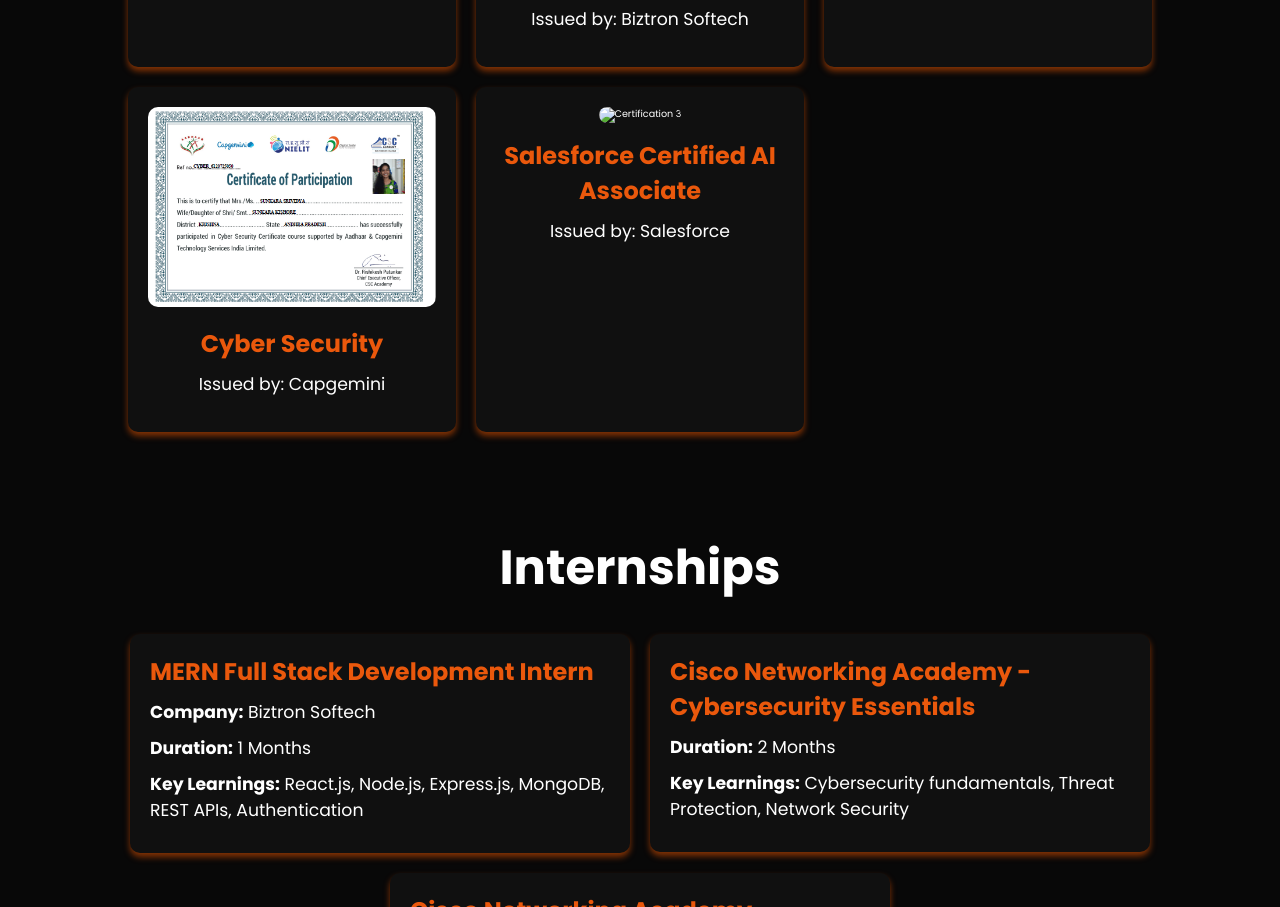
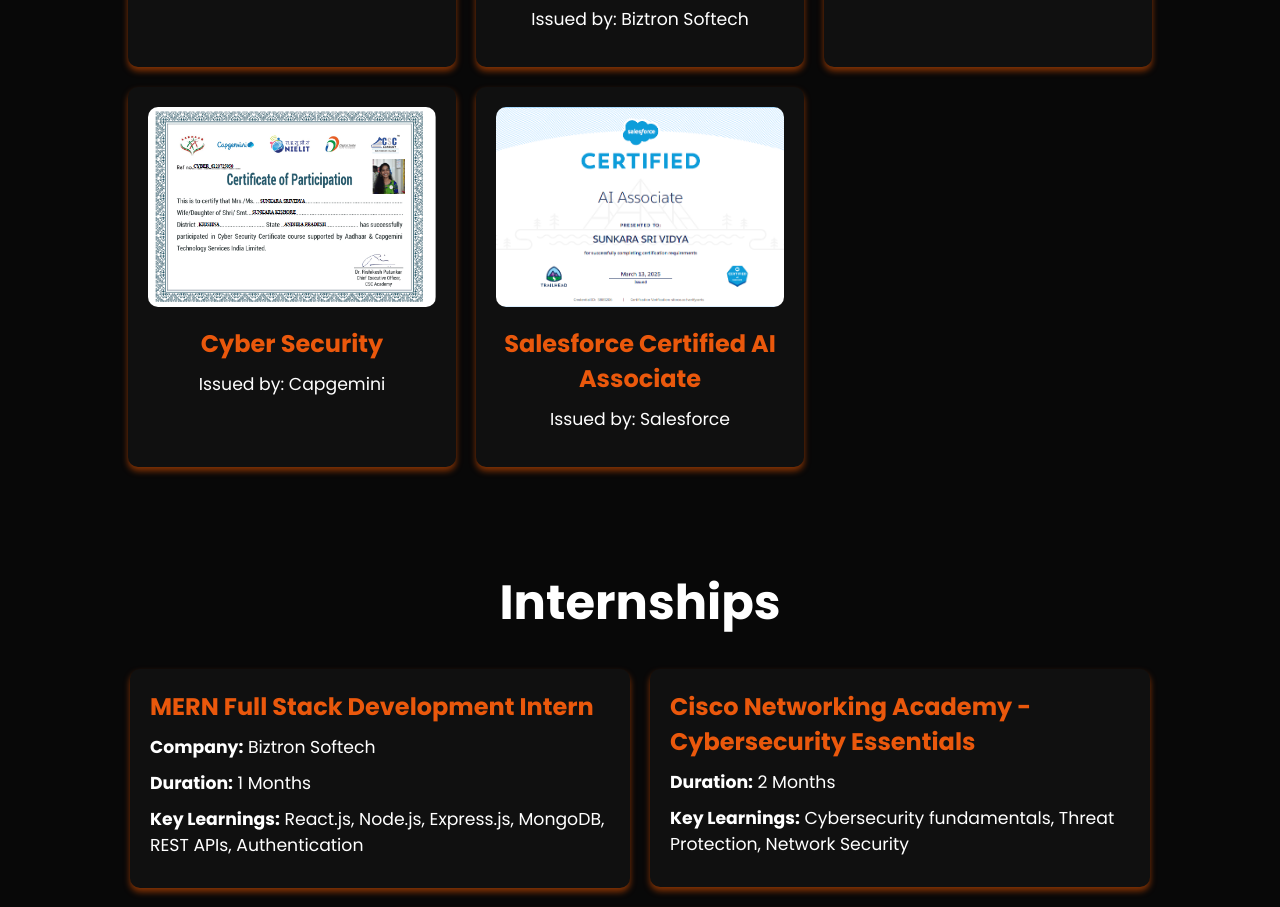
Before and after one commit to SunkaraSrividya/mywebsite, a plain HTML site: page index.html in a window 1280 px wide. Shown: the part 3870-4777 px from the top of the page. Drawn offline with nearby package versions, Linux system fonts and the light colour scheme; a script that the page names is missing.

Commit message:
Update index.html

```diff
--- a/index.html
+++ b/index.html
@@ -156,7 +156,7 @@
             <p>Issued by: Capgemini</p>
         </div>
         <div class="certification">
-            <img src="saleforce" alt="Certification 3">
+            <img src="saleforce.png" alt="Certification 3">
             <h3>Salesforce Certified AI Associate </h3>
             <p>Issued by: Salesforce</p>
         </div>
```
